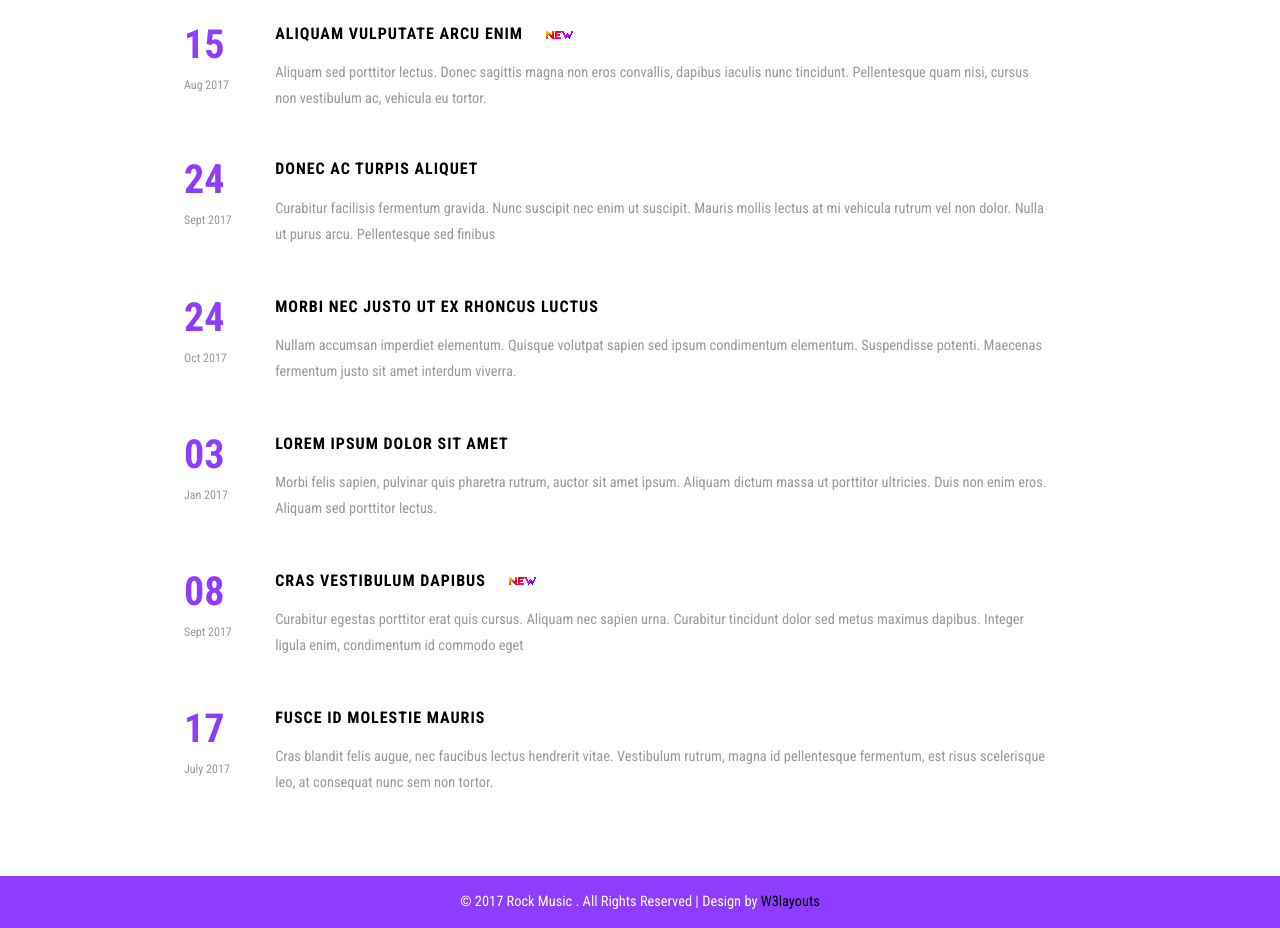
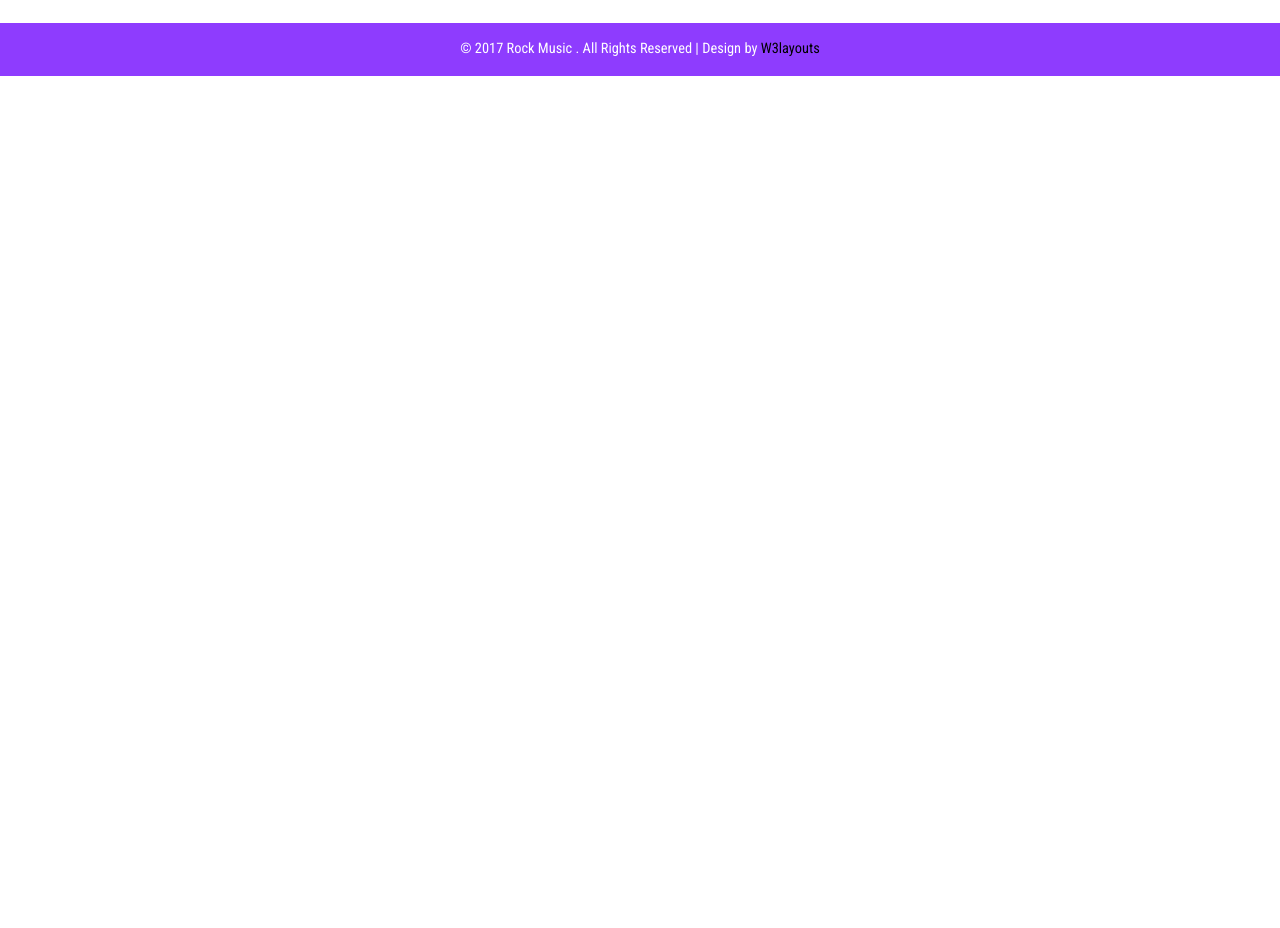
Before and after one commit to joeycharlesworth/LBW2, a plain HTML site: page index2.html in a window 1280 px wide. Shown: the part 1967-2895 px from the top of the page. After the commit the page ends 2043 px from the top, so only its background shows below. Drawn offline with Linux system fonts and the light colour scheme.

Commit message:
Removed half of news section

```diff
--- a/index2.html
+++ b/index2.html
@@ -189,94 +189,11 @@ License URL: http://creativecommons.org/licenses/by/3.0/
 	<div class="news" id="news">
 		<div class="container">
 			<div class="w3l-heading">
-				<h3>Our news</h3>
+				<h3>Powered by MediaDao</h3>
 				<div class="w3ls-border"> </div>
 			</div>
-			<div class="wthree-news-grids">
-				<!-- date -->
-				<div id="design" class="date">
-					<div id="cycler">
-						<div class="wthree-news-grid">
-							<div class="wthree-news-left">
-								<h4>03 <span>Jan 2017</span></h4>
-							</div>
-							<div class="date-text">
-								<a href="#" data-toggle="modal" data-target="#myModal"> Lorem ipsum dolor sit amet</a>
-								<p>Morbi felis sapien, pulvinar quis pharetra rutrum, auctor sit amet ipsum. Aliquam dictum massa ut porttitor ultricies. Duis non enim eros. Aliquam sed porttitor lectus.</p>
-							</div>
-							<div class="clearfix"> </div>
-						</div>
-						<div class="wthree-news-grid">
-							<div class="wthree-news-left">
-								<h4>08 <span>Sept 2017</span></h4>
-							</div>
-							<div class="date-text">
-								<a href="#" data-toggle="modal" data-target="#myModal"> Cras vestibulum dapibus <span class="blinking"><img src="images/new.png" alt="" /></span></a>
-								<p>Curabitur egestas porttitor erat quis cursus. Aliquam nec sapien urna. Curabitur tincidunt dolor sed metus maximus dapibus. Integer ligula enim, condimentum id commodo eget</p>
-							</div>
-							<div class="clearfix"> </div>
-						</div>
-						<div class="wthree-news-grid">
-							<div class="wthree-news-left">
-								<h4>17 <span>July 2017</span></h4>
-							</div>
-							<div class="date-text">
-								<a href="#" data-toggle="modal" data-target="#myModal"> Fusce id molestie mauris</a>
-								<p>Cras blandit felis augue, nec faucibus lectus hendrerit vitae. Vestibulum rutrum, magna id pellentesque fermentum, est risus scelerisque leo, at consequat nunc sem non tortor.</p>
-							</div>
-							<div class="clearfix"> </div>
-						</div>
-						<div class="wthree-news-grid">
-							<div class="wthree-news-left">
-								<h4>15 <span>Aug 2017</span></h4>
-							</div>
-							<div class="date-text">
-								<a href="#" data-toggle="modal" data-target="#myModal"> Aliquam vulputate arcu enim <span class="blinking"><img src="images/new.png" alt="" /></span></a>
-								<p>Aliquam sed porttitor lectus. Donec sagittis magna non eros convallis, dapibus iaculis nunc tincidunt. Pellentesque quam nisi, cursus non vestibulum ac, vehicula eu tortor.</p>
-							</div>
-							<div class="clearfix"> </div>
-						</div>
-						<div class="wthree-news-grid">
-							<div class="wthree-news-left">
-								<h4>24 <span>Sept 2017</span></h4>
-							</div>
-							<div class="date-text">
-								<a href="#" data-toggle="modal" data-target="#myModal"> Donec ac turpis aliquet</a>
-								<p>Curabitur facilisis fermentum gravida. Nunc suscipit nec enim ut suscipit. Mauris mollis lectus at mi vehicula rutrum vel non dolor. Nulla ut purus arcu. Pellentesque sed finibus</p>
-							</div>
-							<div class="clearfix"> </div>
-						</div>
-						<div class="wthree-news-grid">
-							<div class="wthree-news-left">
-								<h4>24 <span>Oct 2017</span></h4>
-							</div>
-							<div class="date-text">
-								<a href="#" data-toggle="modal" data-target="#myModal"> Morbi nec justo ut ex rhoncus luctus</a>
-								<p>Nullam accumsan imperdiet elementum. Quisque volutpat sapien sed ipsum condimentum elementum. Suspendisse potenti. Maecenas fermentum justo sit amet interdum viverra.</p>
-							</div>
-							<div class="clearfix"> </div>
-						</div>
-					</div>
-					<script>
-						function blinker() {
-							$('.blinking').fadeOut(500);
-							$('.blinking').fadeIn(500);
-						}
-						setInterval(blinker, 1000);
-					</script>
-					<script>
-						function cycle($item, $cycler){
-							setTimeout(cycle, 2000, $item.next(), $cycler);
 
-							$item.slideUp(1000,function(){
-								$item.appendTo($cycler).show();
-							});
-						}
-						cycle($('#cycler div:first'),  $('#cycler'));
-					</script>
-				</div>
-				<!-- //date -->
-			</div>
+
 		</div>
 	</div>
 	<!-- //news -->
```
